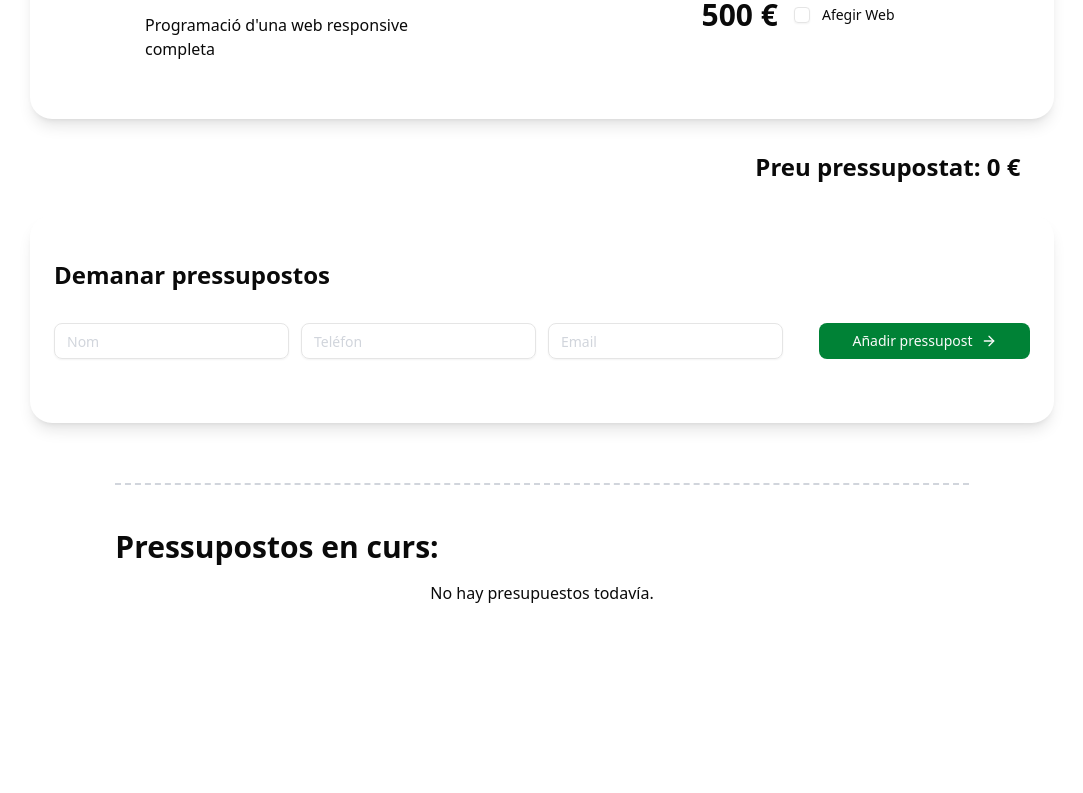
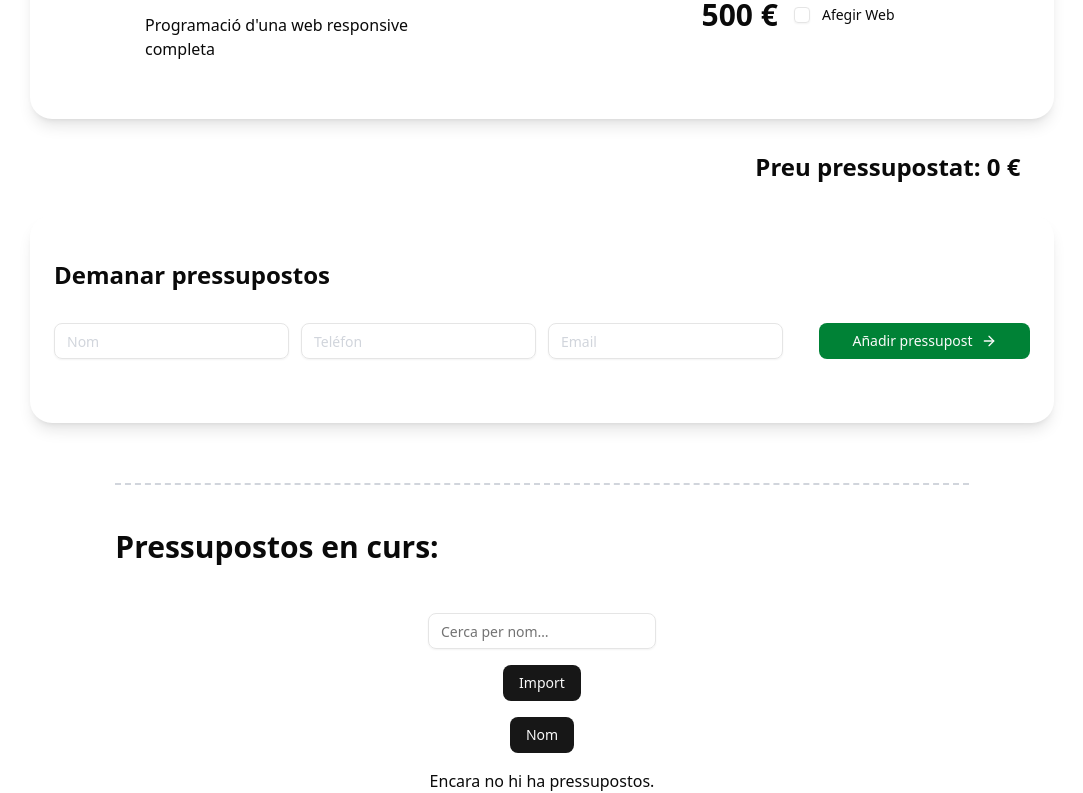
Before and after one commit to josep100/Sprint6._Aprofundir_en_React, a React (Vite) app: page / in a window 1280 px wide. Shown: the part 745-1538 px from the top of the page, without its empty margins (98-1181 px from the left). Before the commit the page ends 1350 px from the top, so only its background shows below. Built offline with nearby package versions, Linux system fonts and the light colour scheme.

Commit message:
Implement sorting for ongoing budgets

```diff
--- a/src/features/quotes/components/QuoteList.tsx
+++ b/src/features/quotes/components/QuoteList.tsx
@@ -1,22 +1,48 @@
 import Card from "@/components/ui/Card";
 import { useQuote } from "../hooks/useQuote";
 import QuoteItem from "./QuoteItem";
+import QuoteListControls from "./QuoteListControls";
+import { useMemo, useState } from "react";
+
+type SortType = "default" | "alpha";
 
 const QuoteList = () => {
-    const {budgets} = useQuote();
+     const {budgets} = useQuote();
+     const [sortType, setSortType] = useState<SortType>("default");
+     const [search, setSearch] = useState("");
+
+     const processedBudgets = useMemo(() => {
+        let result = [...budgets];
+
+        // 🔍 Filtrado
+        if (search.trim() !== "") {
+            const query = search.toLowerCase();
+            result = result.filter(budget =>
+            budget.name.toLowerCase().includes(query)
+            );
+        }
+
+        // 🔤 Orden
+        if (sortType === "alpha") {
+            result.sort((a, b) => a.name.localeCompare(b.name));
+        }
+
+        return result;
+    }, [budgets, search, sortType]);
 
     return(
         <>
             <div className="w-2/3 border-t-2 border-dashed border-gray-300 my-7"></div>
             <div className="w-2/3 flex justify-start">
-            <h2 className="font-semibold text-3xl">Pressupostos en curs:</h2>
+               <h2 className="font-semibold text-3xl">Pressupostos en curs:</h2>
             </div>
-            {budgets.map(({id, name, phone, mail, budget}) => (
+            <QuoteListControls search = {search} setSortType = {setSortType} onSearchChange={setSearch}/>
+            {processedBudgets.map(({id, name, phone, mail, budget}) => (
                 <Card key={id} className="grid grid-cols-3 justify-items-center pt-15">
                     <QuoteItem name={name} phone={phone} mail={mail} budget={budget} />
                 </Card>
             ))}
-            {budgets.length === 0 && <p>No hay presupuestos todavía.</p>}
+            {budgets.length === 0 && <p>Encara no hi ha pressupostos.</p>}
         </>
     )
 
--- /dev/null
+++ b/src/features/quotes/components/QuoteListControls.tsx
@@ -0,0 +1,15 @@
+import Section from "@/components/layout/Section";
+import { Input } from "@/components/ui/input";
+import { Button } from "@/components/ui/button";
+
+const QuoteListControls = ({search, setSortType, onSearchChange}: {search: string; onSearchChange: (value: string) => void; setSortType: (type: "default" | "alpha") => void;}) => {
+        return(
+            <Section className="w-2/3 flex justify-end gap-6 mb-6">
+                <Input value={search} onChange={e => onSearchChange(e.target.value)} placeholder="Cerca per nom…" />
+                <Button type="button" onClick={() => setSortType("default")}>Import </Button>
+                <Button type="button" onClick={() => setSortType("alpha")}>Nom </Button>
+            </Section>
+        );
+}
+
+export default QuoteListControls;
```
